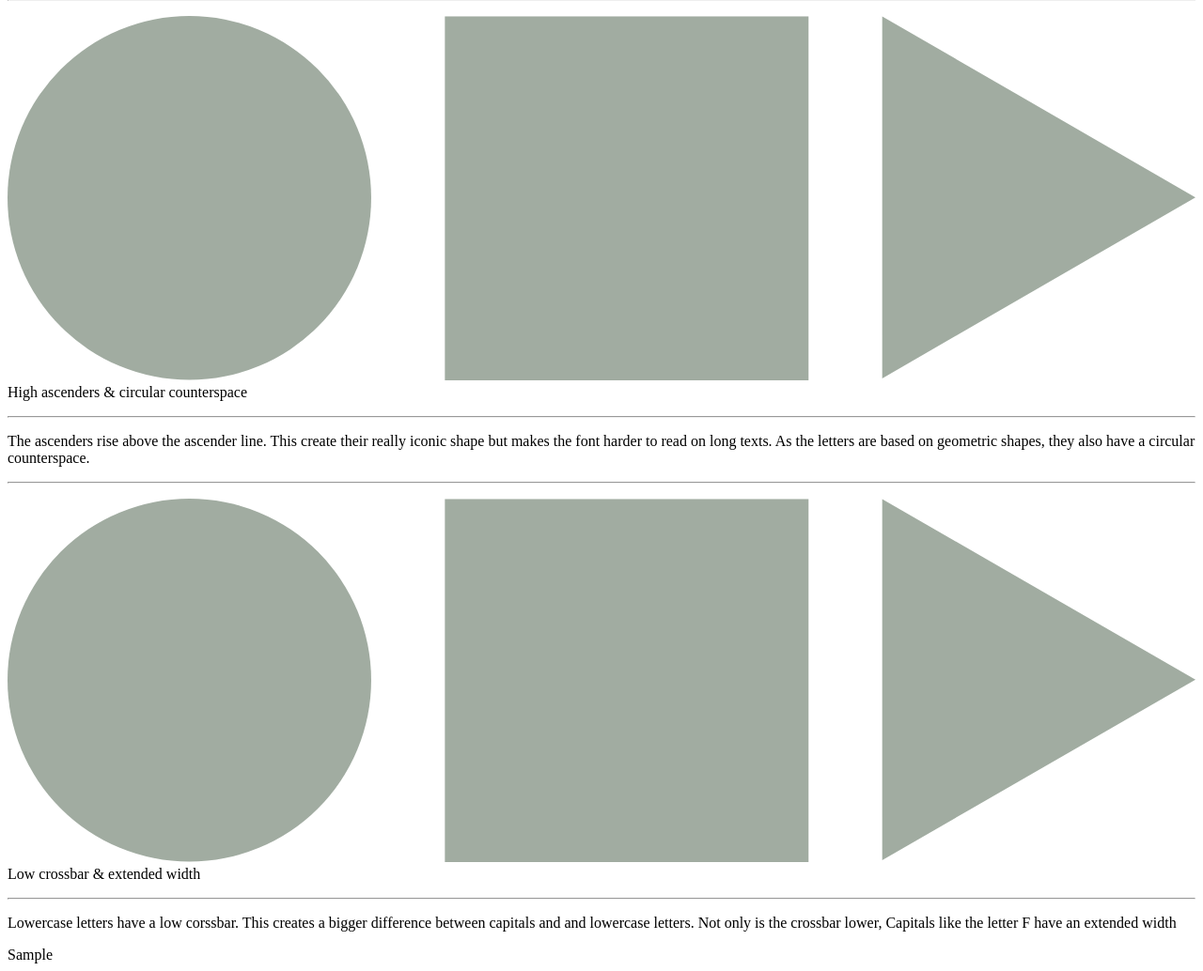
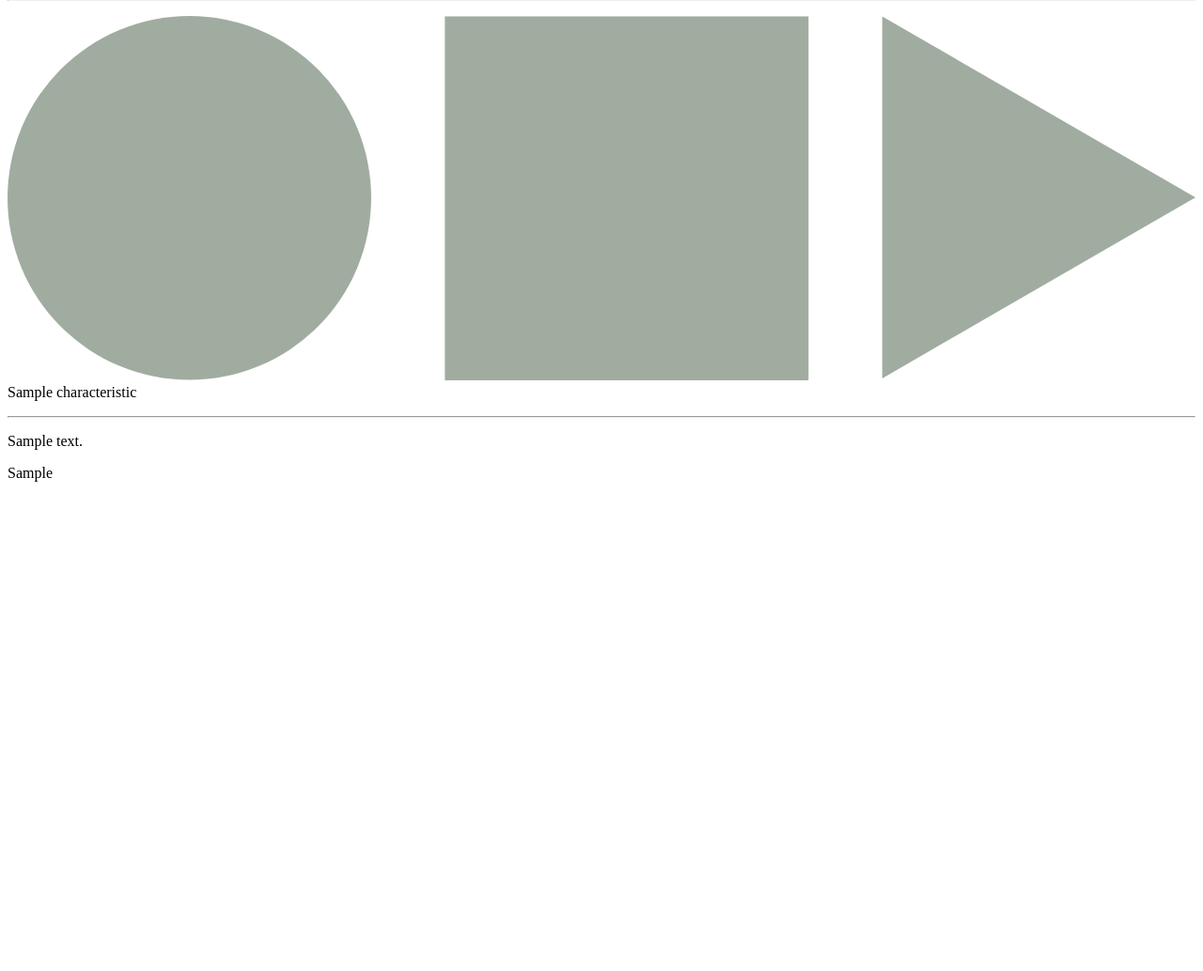
Before and after one commit to jennecattoor/My-type, a PHP site: template src/view/pages/index.php in a window 1280 px wide. Shown: the part 664-1698 px from the top of the page at 94% size. After the commit the page ends 1177 px from the top, so only its background shows below. Run offline with PHP 8.4, Linux system fonts and the light colour scheme; the template is opened without the code that fills it: most values are stand-ins (such as "Sample title", 1, 10 or a date in 2020); some web fonts are replaced.

Commit message:
Made the content of characteristics come from Database #20

```diff
--- a/src/controller/PagesController.php
+++ b/src/controller/PagesController.php
@@ -1,12 +1,14 @@
 <?php
 
 require_once __DIR__ . '/Controller.php';
+require_once __DIR__ . '/../model/Characteristics.php';
 
 
 class PagesController extends Controller {
 
   public function index() {
+    $characteristics = Characteristics::all();
 
-
+    $this->set('characteristics', $characteristics);
   }
 }
--- a/src/style.css
+++ b/src/style.css
@@ -40,7 +40,7 @@ p {
 .section-title {
   color: var(--colorOrange);
   text-transform: uppercase;
-  font-size: 3rem;
+  font-size: 2.6rem;
   font-weight: 500;
 }
 
--- a/src/view/pages/index.php
+++ b/src/view/pages/index.php
@@ -14,21 +14,13 @@
   </section>
   <section class="characteristics">
     <h3 class="section-title character-title">Characteristics of Futura</h3>
-    <div class="character_item">
-      <hr>
-      <p class="character_item-title"><img class="character-shapes" src="./assets/img/shapes2.svg" alt="geometric shapes">High ascenders & circular counterspace</p>
-      <hr>
-      <p class="character_item-description">The ascenders rise above the ascender line. This create their really iconic shape but makes the font harder to read on long texts.
-        As the letters are based on geometric shapes, they also have a circular counterspace.
-      </p>
-    </div>
-    <div class="character_item">
-      <hr>
-      <p class="character_item-title"><img class="character-shapes" src="./assets/img/shapes2.svg" alt="geometric shapes">Low crossbar & extended width</p>
-      <hr>
-      <p class="character_item-description">Lowercase letters have a low corssbar. This creates a bigger difference between capitals and and lowercase letters.
-        Not only is the crossbar lower, Capitals like the letter F have an extended width
-      </p>
-    </div>
+    <?php foreach($characteristics as $characteristic): ?>
+      <div class="character_item">
+        <hr>
+        <p class="character_item-title"><img class="character-shapes" src="./assets/img/shapes2.svg" alt="geometric shapes"><?php echo $characteristic->title ?></p>
+        <hr>
+        <p class="character_item-description"><?php echo $characteristic->description ?></p>
+      </div>
+    <?php endforeach; ?>
   </section>
 </section>
```
Also changed, not shown: src/model/Characteristics.php (added, +8 -0 lines).
